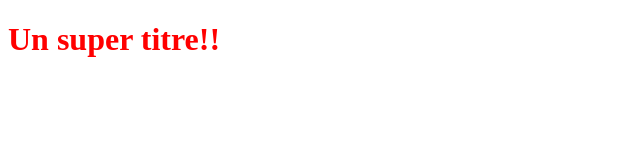
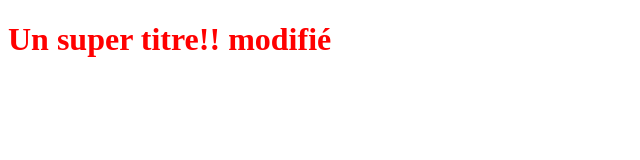
Before and after one commit to MickadoeHiit/OpenclassroomsProject, a plain HTML site: page index.html in a window 1280 px wide. Shown: the whole page, without its empty margins (0-640 px from the left). Drawn offline with Linux system fonts and the light colour scheme.

```diff
--- a/index.html
+++ b/index.html
@@ -5,6 +5,6 @@
    <link rel="stylesheet" type="text/css" href="styles.css">
 </head>
 <body>
-   <h1>Un super titre!!</h1>
+   <h1>Un super titre!! modifié</h1>
 </body>
 </html>
```
